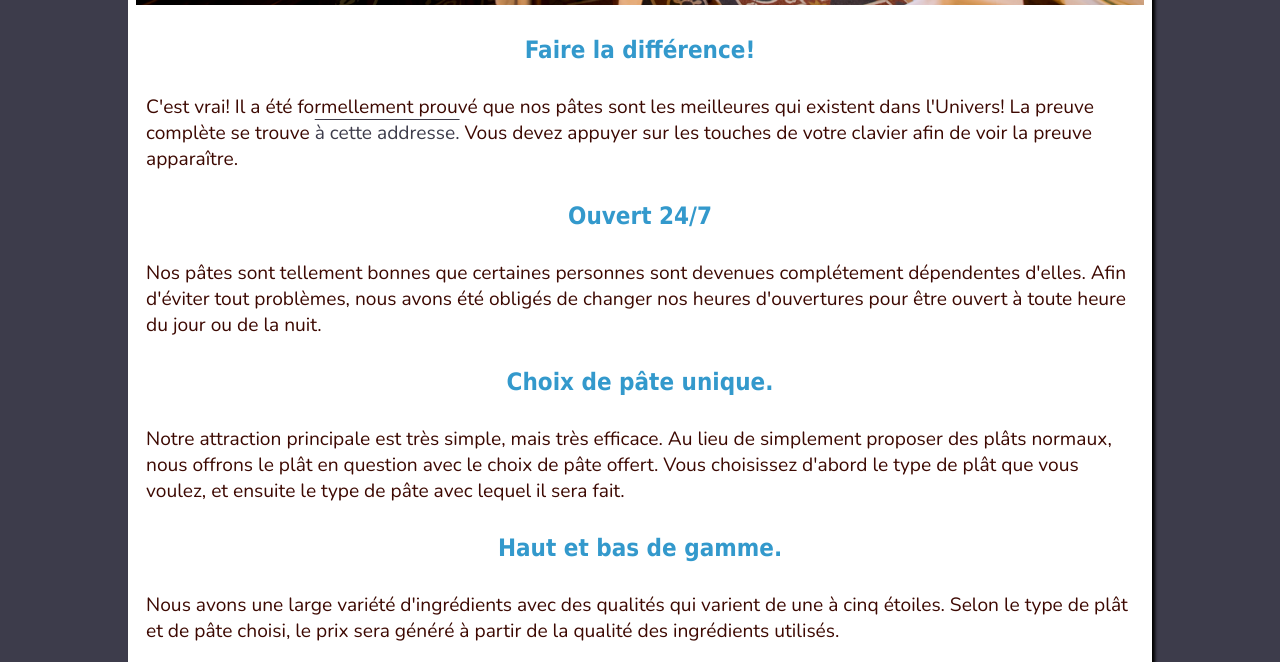
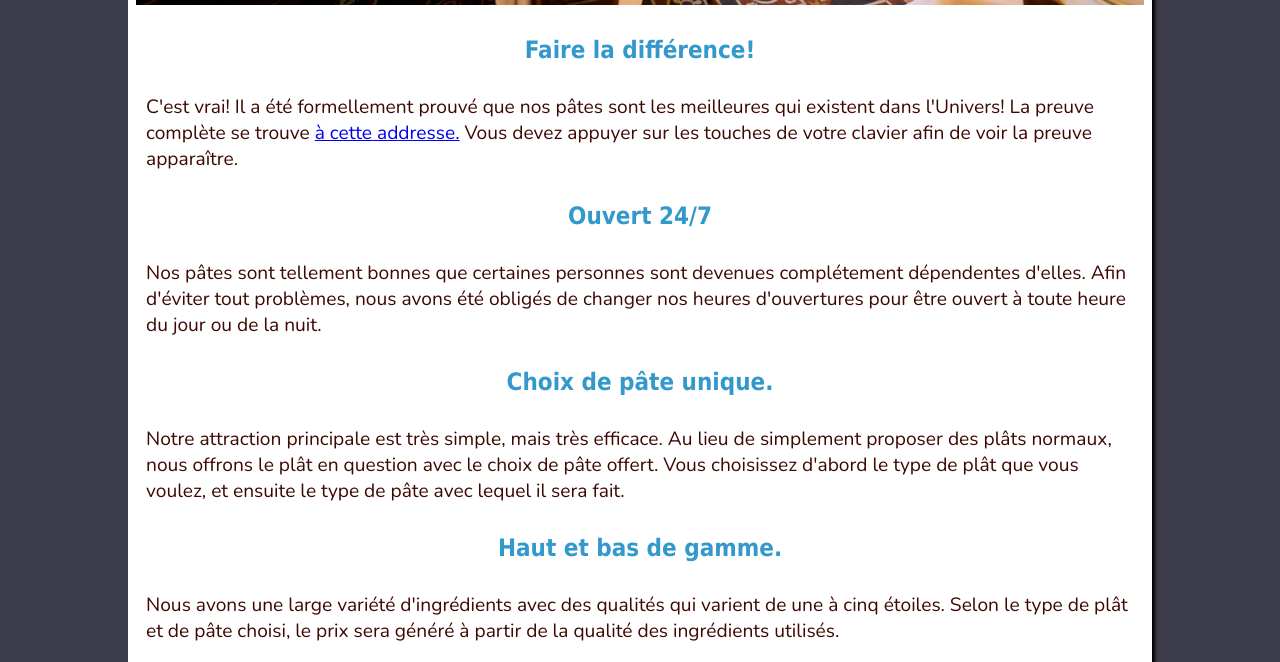
Before and after one commit to AnneKitsune/Project2IFT1005, a plain HTML site: page index.html in a window 1280 px wide. Shown: the part 820-1482 px from the top of the page. Drawn offline with nearby package versions, Linux system fonts and the light colour scheme.

Commit message:
Fix css & bad merge

```diff
--- a/styles.css
+++ b/styles.css
@@ -80,7 +80,7 @@ p, dl {
     color: #3d0902;
 }
 
-a {
+nav ul li a {
     text-decoration: overline;
     color: #3D3C4B;
 }
```
Also changed, not shown: menu.html (+0 -3 lines).
